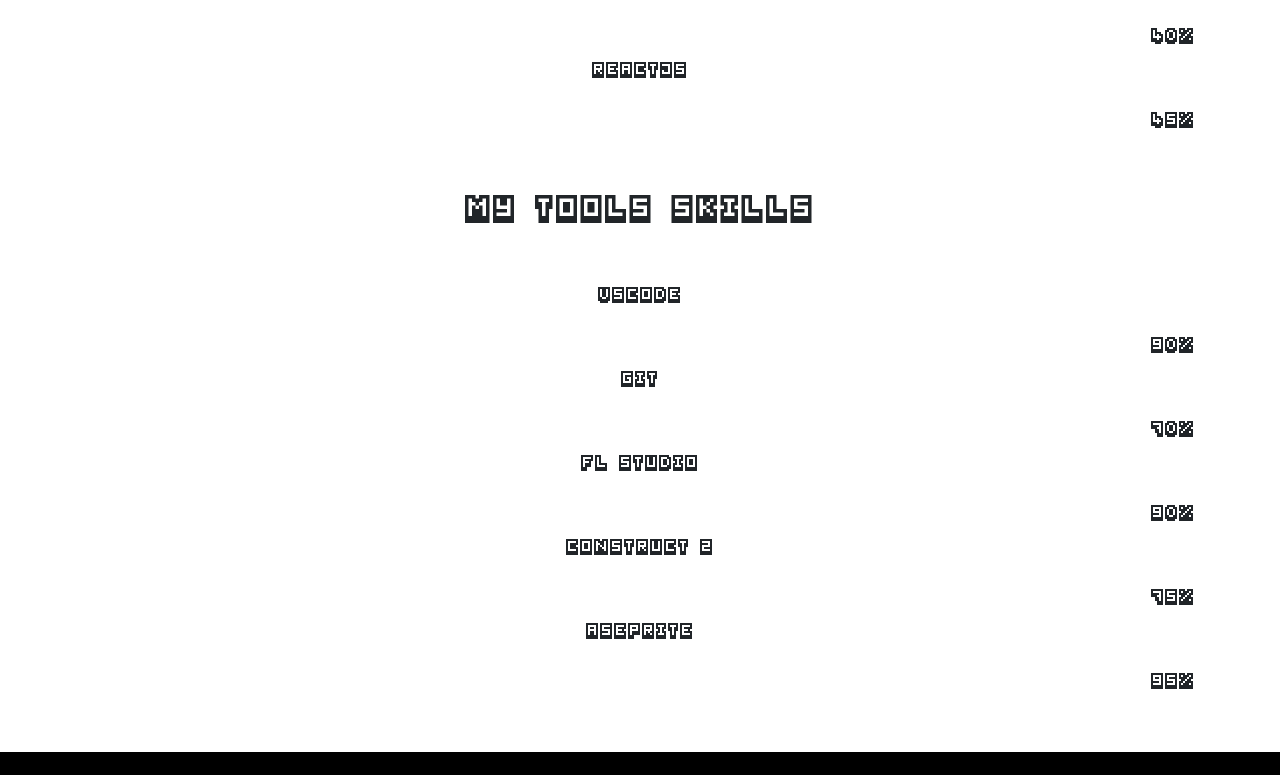
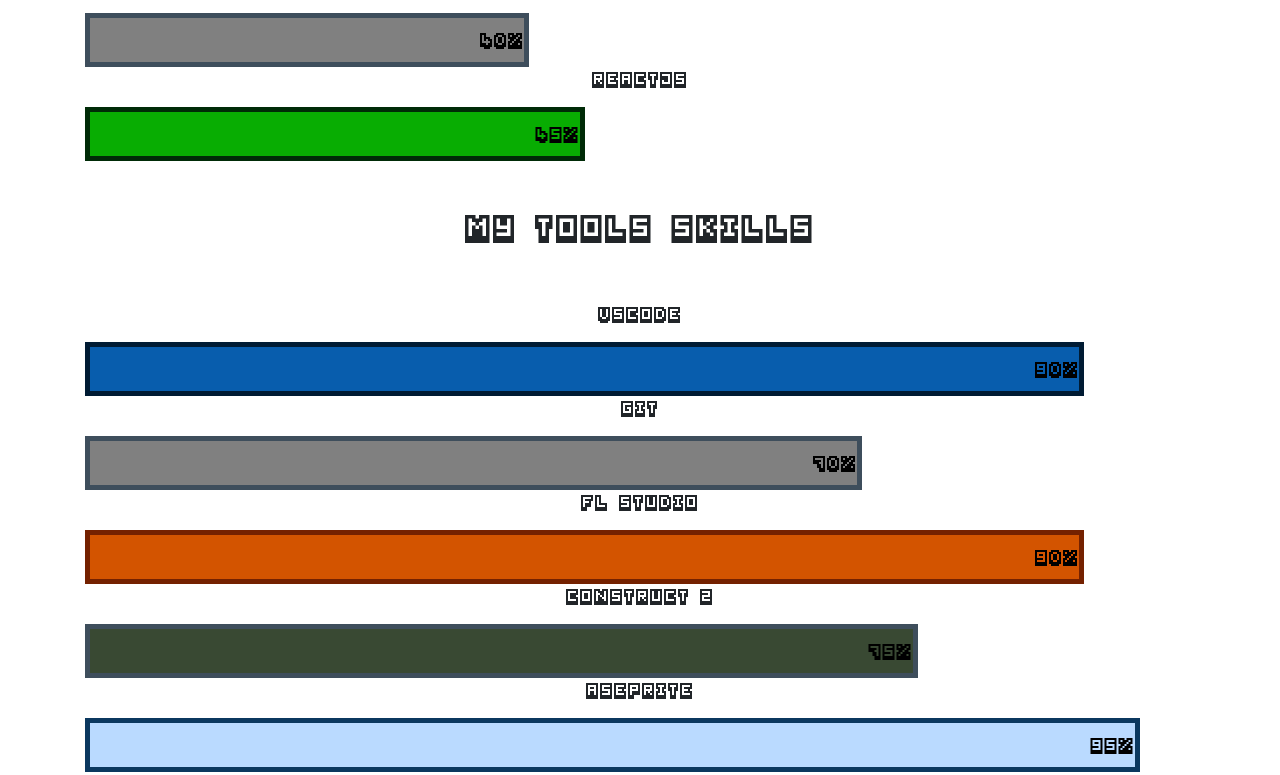
Before and after one commit to ChillBoy16/Personal, a plain HTML site: page index.html in a window 1280 px wide. Shown: the part 7048-7823 px from the top of the page. Drawn offline with nearby package versions, Linux system fonts and the light colour scheme.

Commit message:
Add files via upload

```diff
--- a/style.css
+++ b/style.css
@@ -72,10 +72,52 @@
     color: rgb(26, 0, 0);
 }
 
-.php {
-    width: 0%;
+.node {
+    width: 40%;
     background-color: #808080;
     border: 5px solid #3e4e5c;
+    color: rgb(0, 0, 0);
+}
+
+.react {
+    width: 45%;
+    background-color: #08ad02;
+    border: 5px solid #002b07;
+    color: rgb(0, 0, 0);
+}
+
+.vscode {
+    width: 90%;
+    background-color: #085dad;
+    border: 5px solid #001b33;
+    color: rgb(0, 0, 0);
+}
+
+.git {
+    width: 70%;
+    background-color: #808080;
+    border: 5px solid #3e4e5c;
+    color: rgb(0, 0, 0);
+}
+
+.fl {
+    width: 90%;
+    background-color: #d35400;
+    border: 5px solid #742100;
+    color: rgb(0, 0, 0);
+}
+
+.con {
+    width: 75%;
+    background-color: #394933;
+    border: 5px solid #3e4e5c;
+    color: rgb(0, 0, 0);
+}
+
+.ase {
+    width: 95%;
+    background-color: #badaff;
+    border: 5px solid #0b385f;
     color: rgb(0, 0, 0);
 }
 
```
